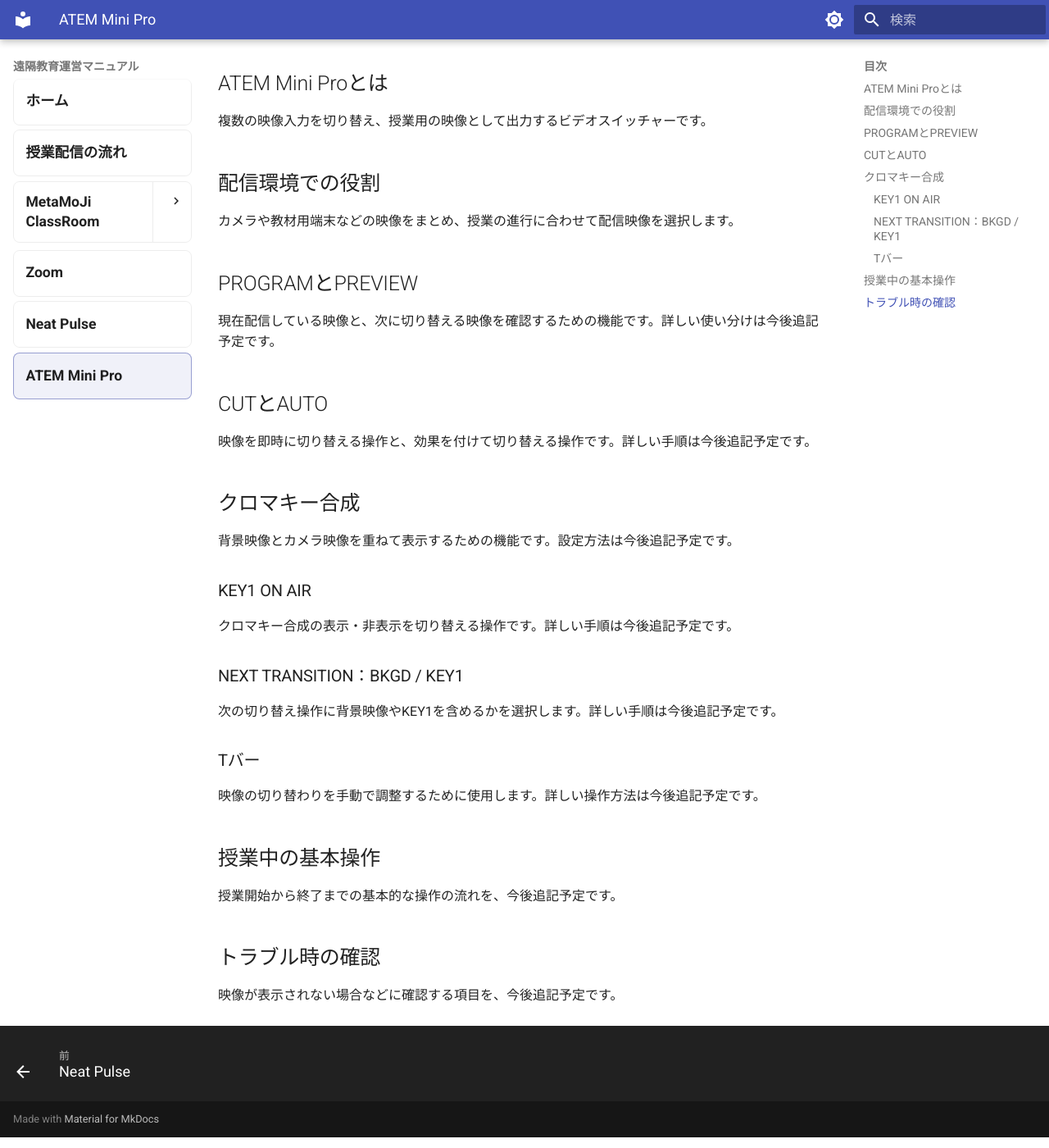
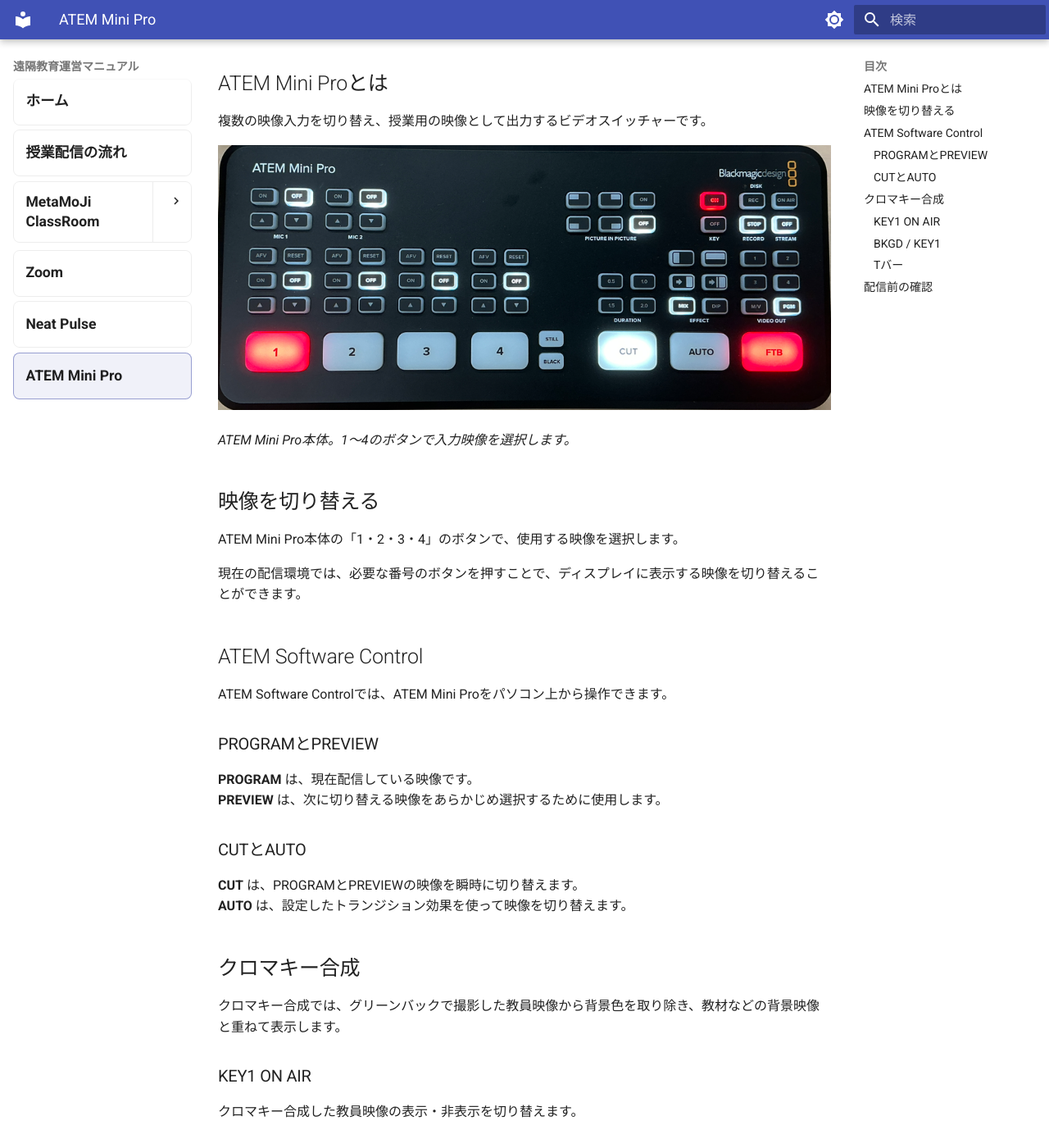
Before and after one commit to a-recs/remote-manual, an MkDocs documentation site: the page built from docs/atem-mini-pro/index.md, in a window 1280 px wide and 1400 px high, scrolled down 259 px. Shown: the whole window at 82% size. Built offline with MkDocs 1.6.1 and Material for MkDocs 9.7.7, drawn with Linux system fonts in a browser that asks for light colours; some of the changed text lies outside the part shown.

Commit message:
Update ATEM manual content and add device image

```diff
--- a/docs/atem-mini-pro/index.md
+++ b/docs/atem-mini-pro/index.md
@@ -1,8 +1,8 @@
 # ATEM Mini Pro 操作マニュアル
 
-ATEM Mini Proは、遠隔授業で使用する映像を切り替え、配信するための機器です。
+ATEM Mini Proは、遠隔授業で使用する映像を切り替えたり、クロマキー合成を行ったりするための機器です。
 
-本マニュアルでは、授業中に必要となる基本操作と確認事項を説明します。詳細な操作手順は今後追記予定です。
+本マニュアルでは、現在の配信環境で授業を行うために必要な基本操作を説明します。
 
 ---
 
@@ -10,38 +10,46 @@ ATEM Mini Proは、遠隔授業で使用する映像を切り替え、配信す
 
 複数の映像入力を切り替え、授業用の映像として出力するビデオスイッチャーです。
 
-## 配信環境での役割
+![ATEM Mini Pro本体](../images/Atem/Atem01.png)
 
-カメラや教材用端末などの映像をまとめ、授業の進行に合わせて配信映像を選択します。
+*ATEM Mini Pro本体。1〜4のボタンで入力映像を選択します。*
 
-## PROGRAMとPREVIEW
+## 映像を切り替える
 
-現在配信している映像と、次に切り替える映像を確認するための機能です。詳しい使い分けは今後追記予定です。
+ATEM Mini Pro本体の「1・2・3・4」のボタンで、使用する映像を選択します。
 
-## CUTとAUTO
+現在の配信環境では、必要な番号のボタンを押すことで、ディスプレイに表示する映像を切り替えることができます。
 
-映像を即時に切り替える操作と、効果を付けて切り替える操作です。詳しい手順は今後追記予定です。
+## ATEM Software Control
+
+ATEM Software Controlでは、ATEM Mini Proをパソコン上から操作できます。
+
+### PROGRAMとPREVIEW
+
+**PROGRAM** は、現在配信している映像です。
+**PREVIEW** は、次に切り替える映像をあらかじめ選択するために使用します。
+
+### CUTとAUTO
+
+**CUT** は、PROGRAMとPREVIEWの映像を瞬時に切り替えます。
+**AUTO** は、設定したトランジション効果を使って映像を切り替えます。
 
 ## クロマキー合成
 
-背景映像とカメラ映像を重ねて表示するための機能です。設定方法は今後追記予定です。
+クロマキー合成では、グリーンバックで撮影した教員映像から背景色を取り除き、教材などの背景映像と重ねて表示します。
 
 ### KEY1 ON AIR
 
-クロマキー合成の表示・非表示を切り替える操作です。詳しい手順は今後追記予定です。
+クロマキー合成した教員映像の表示・非表示を切り替えます。
 
-### NEXT TRANSITION：BKGD / KEY1
+### BKGD / KEY1
 
-次の切り替え操作に背景映像やKEY1を含めるかを選択します。詳しい手順は今後追記予定です。
+次の切り替え操作で、背景映像（BKGD）とクロマキー映像（KEY1）のどちらを切り替えるか選択します。
 
 ### Tバー
 
-映像の切り替わりを手動で調整するために使用します。詳しい操作方法は今後追記予定です。
+KEY1を選択した状態でTバーを操作すると、背景映像を変えずに、教員映像だけを徐々に表示・非表示にできます。
 
-## 授業中の基本操作
+## 配信前の確認
 
-授業開始から終了までの基本的な操作の流れを、今後追記予定です。
-
-## トラブル時の確認
-
-映像が表示されない場合などに確認する項目を、今後追記予定です。
+授業開始前に、HDMI入力、HDMI OUT、映像切り替え、クロマキー合成が正常に動作することを確認します。
```
Also changed, not shown: docs/images/Atem/Atem01.png (added).
